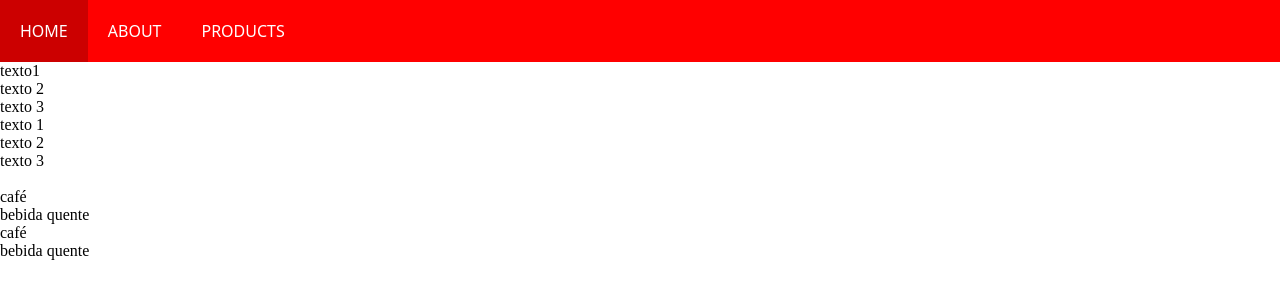
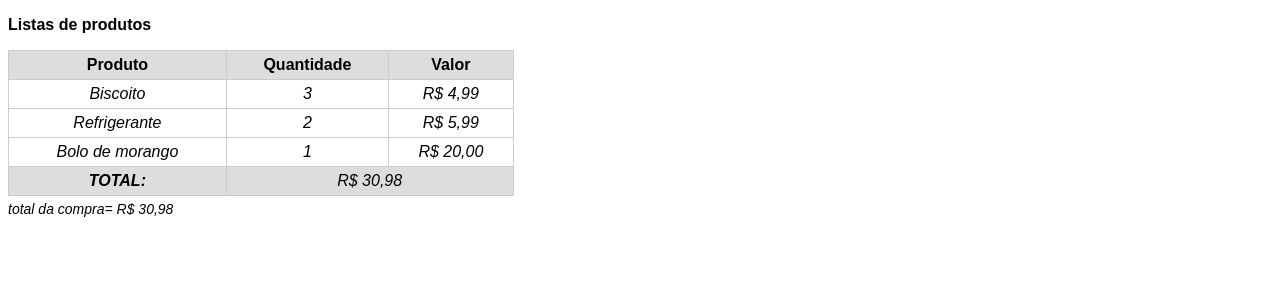
Before and after one commit to AdrielyDantas/Clone-Netflix, a plain HTML site: page index.html in a window 1280 px wide. Drawn offline with Linux system fonts and the light colour scheme.

Commit message:
Tabela em HTML

```diff
--- a/index.html
+++ b/index.html
@@ -1,70 +1,77 @@
 <!DOCTYPE html>
-<html lang="PT-br">
+<html lang="pt-BR">
 <head>
   <meta charset="UTF-8">
   <meta name="viewport" content="width=device-width, initial-scale=1.0">
-  <title>Document</title>
-  <style>
-    *{
-      margin: 0;
-      padding:0;
-    }
-    nav {
-      background: red;
-
-}
- nav a {
-  color: #ffffff;
-  text-decoration: none;
-  font-family: system-ui, -apple-system, BlinkMacSystemFont, 'Segoe UI', Roboto, Oxygen,
-  Ubuntu, Cantarell, 'Open Sans', 'Helvetica Neue', sans-serif;
-  padding: 20px;
-  display: block;
-  text-transform: uppercase;
-}
-nav a:hover {
-  background: rgba(0,0,0,0.2);
-
-}
-
-  nav ul {
-    display: flex;
-    list-style: none;
+  <title>Tabela HTML</title>
+<style>
+  body {
+    font-family: sans-serif;
+  }
+  table {
+    border-collapse:collapse;
+    width: 40%;
+  }
+  table td, table th {
+    border: 1px solid #ccc;
+    padding: 5px;
+    text-align: center;
+  }
+  table caption {
+    caption-side: bottom;
+    text-align: left;
+    font-style: italic;
+    font-size: 14px;
+    margin: 5px 0;
+  }
+  tfoot td, table th {
+    background-color: #ddd;
   }
 
-  nav {display: flex;
-  align-items: center;
+  table td {
+    font-style: italic;
   }
 
-
-  </style>
+</style>
 </head>
 <body>
-  <nav>
-<ul>
-  <li> <a href="#">Home</a></li>
-  <li> <a href="#">About</a></li>
-  <li> <a href="#">Products</a></li>
-</ul>
-  </nav>
-  <ul>
-    <li>texto1</li>
-    <li>texto 2</li>
-    <li>texto 3</li>
-  </ul>
+  <b>
+ <p>Listas de produtos</p>
+</b>
+ <table>
+  <caption>total da compra= R$ 30,98</caption>
+  <thead>
+    <tr>
+      <th>Produto</th>
+      <th>Quantidade</th>
+      <th>Valor</th>
+    </tr>
+  </thead>
 
-  <ol type="1" start="20"
-    <li>texto 1</li>
-    <li>texto 2</li>
-    <li>texto 3</li>
-  </ol>
-<br>
-  <dl>
-<dt>café</dt>
-<dd>bebida quente</dd>
-<dt>café</dt>
-<dd>bebida quente</dd>
-  </dl>
-
+  <tbody>
+<tr>
+  <td>Biscoito</td>
+  <td>3</td>
+  <td>R$ 4,99</td>
+</tr>
+<tr>
+  <td>Refrigerante</td>
+  <td>2</td>
+  <td>R$ 5,99</td>
+</tr>
+<tr>
+  <td>Bolo de morango</td>
+  <td>1</td>
+  <td>R$ 20,00</td>
+</tr>
+  </tbody>
+  <tfoot>
+    <tr>
+      <b>
+      <td> <b>TOTAL:</b></td>
+      <td colspan="2">R$ 30,98</td>
+    </tr>
+  </tfoot>
+ </table>
 </body>
 </html>
```
